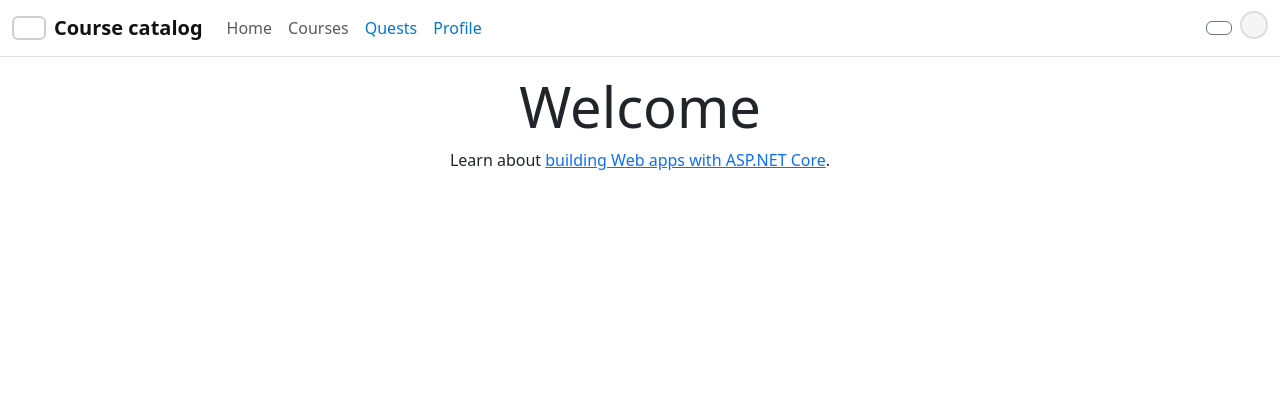
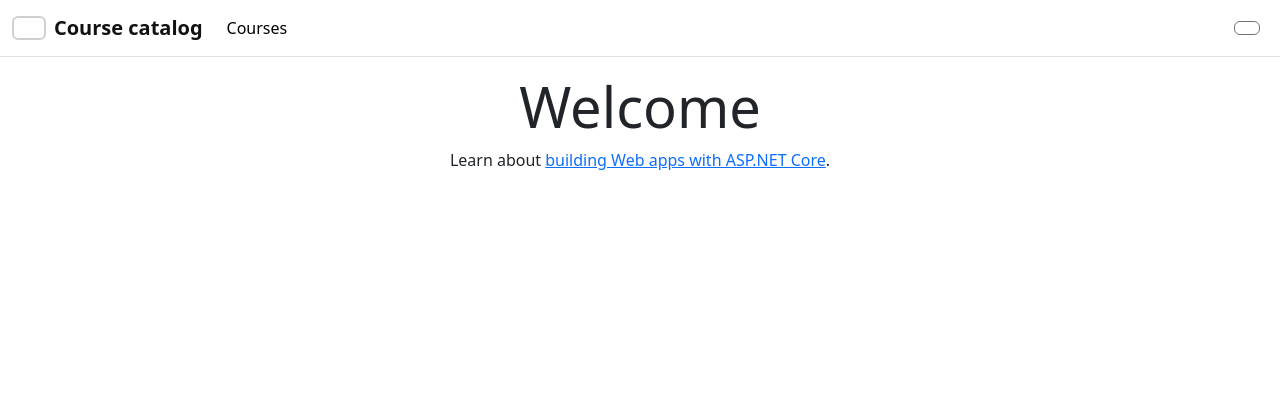
Before and after one commit to grxm2/NextSkill_205_247_261, an ASP.NET Core app: page / in a window 1280 px wide. Shown: the top 420 px of the page. Run offline with ASP.NET Core 8, Linux system fonts and the light colour scheme; style sheets or scripts are compiled from the project's sources.

Commit message:
Update _Layout.cshtml

```diff
--- a/NextSkill_205_247_261/Views/Shared/_Layout.cshtml
+++ b/NextSkill_205_247_261/Views/Shared/_Layout.cshtml
@@ -25,24 +25,12 @@
                 <div class="collapse navbar-collapse" id="mainNav">
                     <ul class="navbar-nav me-auto mb-2 mb-lg-0">
                         <li class="nav-item">
-                            <a class="nav-link" asp-area="" asp-controller="Home" asp-action="Index">Home</a>
-                        </li>
-                        <li class="nav-item">
-                            <a class="nav-link" asp-area="" asp-controller="Home" asp-action="Courses">Courses</a>
-                        </li>
-                        <li class="nav-item">
-                            <a class="nav-link" href="#">Quests</a>
-                        </li>
-                        <li class="nav-item">
-                            <a class="nav-link" href="#">Profile</a>
+                            <a class="nav-link active" asp-area="" asp-controller="Home" asp-action="Courses">Courses</a>
                         </li>
                     </ul>
 
                     <div class="d-flex align-items-center">
                         <button class="btn btn-outline-secondary me-2 d-none d-lg-inline search-icon" aria-label="Search"></button>
-                        <a class="profile-link" href="#" title="Profile">
-                            <span class="profile-icon" aria-hidden="true"></span>
-                        </a>
                     </div>
                 </div>
             </div>
```
